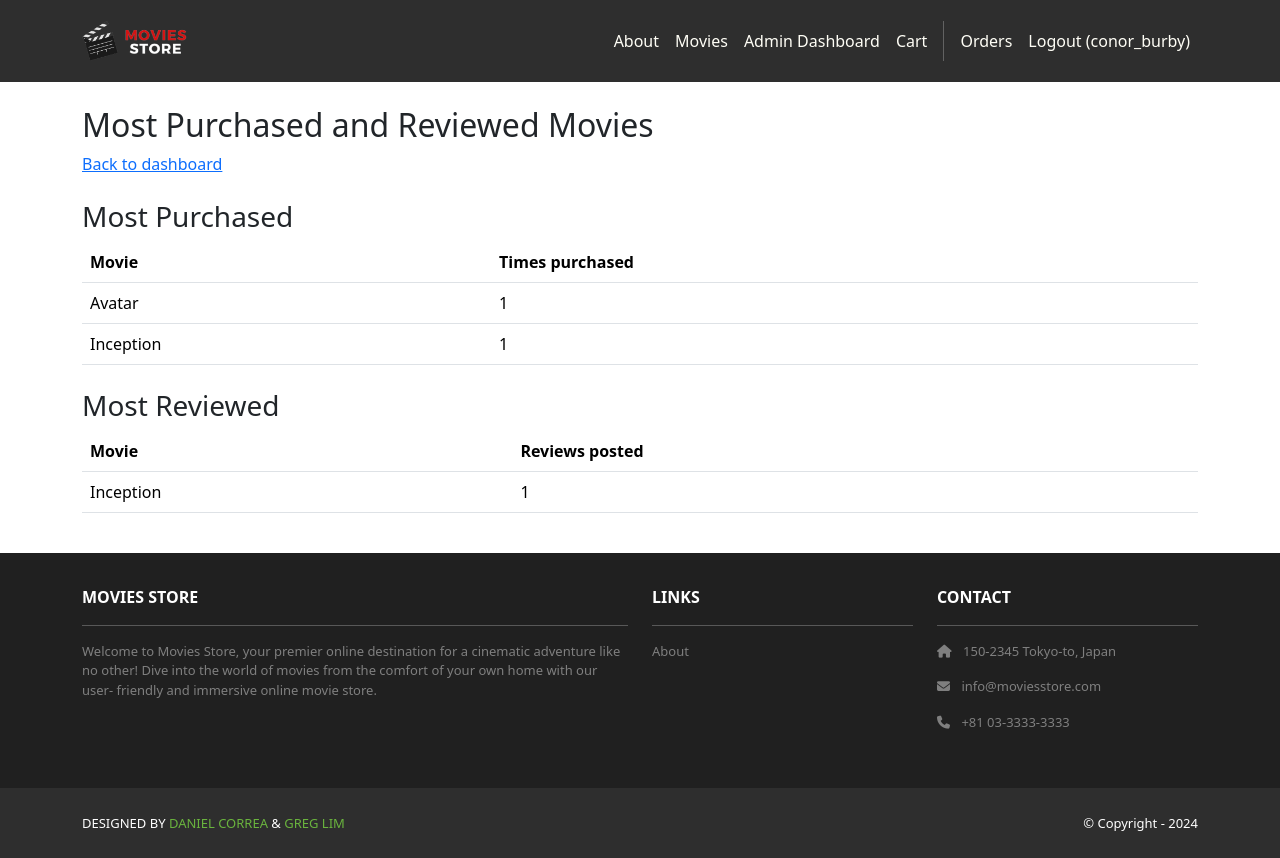
After one commit to Conor18B/moviesstore, a Django app: page /movies/reports/top-movies/ in a window 1280 px wide. The commit adds this page. Run offline with Django 5.2, Linux system fonts and the light colour scheme; a user stored in the database is signed in; data comes from the database, SQL or seed files in the repository; tables that the repository leaves empty hold one stand-in row (values such as "Sample post"); some libraries are stand-ins or nearby versions; some web fonts are replaced.

Commit message:
Implement most purchased and reviewed movies report

```diff
--- /dev/null
+++ b/movies/reporting/top_movies.py
@@ -0,0 +1,34 @@
+from django.contrib.auth.models import User
+from django.db.models import Count, Sum
+from django.db.models.functions import Coalesce
+from django.shortcuts import render
+from django.contrib.admin.views.decorators import staff_member_required
+
+from movies.models import Movie
+
+@staff_member_required
+def top_movies(request):
+    purchased = Movie.objects.annotate(purchase_count=Coalesce(Sum("item__quantity"), 0))
+    reviewed = Movie.objects.annotate(review_count = Count("review"))
+
+    purchase_maximum = purchased.order_by("-purchase_count").first()
+    review_maximum = reviewed.order_by("-review_count").first()
+
+    purchase_leaders = []
+    review_leaders = []
+
+    if purchase_maximum and purchase_maximum.purchase_count > 0:
+        purchase_leaders = purchased.filter(purchase_count=purchase_maximum.purchase_count).order_by("name", "id")
+
+    if review_maximum and review_maximum.review_count > 0:
+        review_leaders = reviewed.filter(review_count=review_maximum.review_count).order_by("name", "id")
+
+    return render(
+        request, "movies/reports/top_movies.html", {
+            "template_data" : {
+                "title" : "Most Purchased and Reviewed Movies",
+                "purchase_leaders" : purchase_leaders,
+                "review_leaders" : review_leaders,
+            },
+        },
+    )
--- a/movies/templates/movies/reports/dashboard.html
+++ b/movies/templates/movies/reports/dashboard.html
@@ -11,6 +11,10 @@
         Users Ranked by Purchases</a>
         <a class="list-group-item list-group-item-action"
         href="{% url 'movies.top_commenter'%}">User with the Most Comments</a>
+        <a class = "list-group-item list-group-item-action"
+           href="{% url 'movies.top_movies' %}">
+            Most Purchased and Reviewd Movies
+        </a>
     </div>
 </div>
 
--- /dev/null
+++ b/movies/templates/movies/reports/top_movies.html
@@ -0,0 +1,56 @@
+{% extends 'base.html' %}
+
+{% block content %}
+<div class="container py-4">
+    <h2> {{ template_data.title }}</h2>
+
+    <a href="{% url 'movies.reports' %}">
+        Back to dashboard
+    </a>
+
+    <h3 class="mt-4">Most Purchased</h3>
+
+    <table class="table">
+        <thead>
+        <tr>
+            <th>Movie</th>
+            <th>Times purchased</th>
+        </tr>
+        </thead>
+        <tbody>
+        {% for movie in template_data.purchase_leaders %}
+        <tr>
+            <td>{{ movie.name }}</td>
+            <td>{{ movie.purchase_count }}</td>
+        </tr>
+        {% empty %}
+        <tr>
+            <td colspan="2">No purchases yet.</td>
+        </tr>
+        {% endfor %}
+        </tbody>
+    </table>
+
+    <h3 class="mt-4">Most Reviewed</h3>
+    <table class="table">
+        <thead>
+        <tr>
+            <th>Movie</th>
+            <th>Reviews posted</th>
+        </tr>
+        </thead>
+        <tbody>
+            {% for movie in template_data.review_leaders %}
+        <tr>
+            <td>{{ movie.name }}</td>
+            <td>{{ movie.review_count }}</td>
+        </tr>
+        {% empty %}
+        <tr>
+            <td colspan="2">No reviews yet.</td>
+        </tr>
+        {% endfor %}
+        </tbody>
+    </table>
+</div>
+{% endblock content %}
--- a/movies/urls.py
+++ b/movies/urls.py
@@ -3,6 +3,8 @@ from . import views
 from .reporting.dashboard import dashboard
 from .reporting.top_commenter import top_commenter
 from .reporting.purchase_ranking import purchase_ranking
+from .reporting.top_movies import top_movies
+
 urlpatterns = [
     path('', views.index, name='movies.index'),
     path('<int:id>/', views.show, name='movies.show'),
@@ -15,6 +17,8 @@ urlpatterns = [
     path('<int:id>/review/<int:review_id>/report/',
         views.report_review, name='movies.report_review'),
     path("reports/", dashboard, name="movies.reports"),
-    path("reports/", purchase_ranking, name="movies.purchase_ranking"),
+    path("reports/purchase-ranking/", purchase_ranking,
+         name="movies.purchase_ranking"),
     path("reports/top_commenter/", top_commenter, name="movies.top_commenter"),
+    path("reports/top-movies/", top_movies, name="movies.top_movies")
 ]
```
